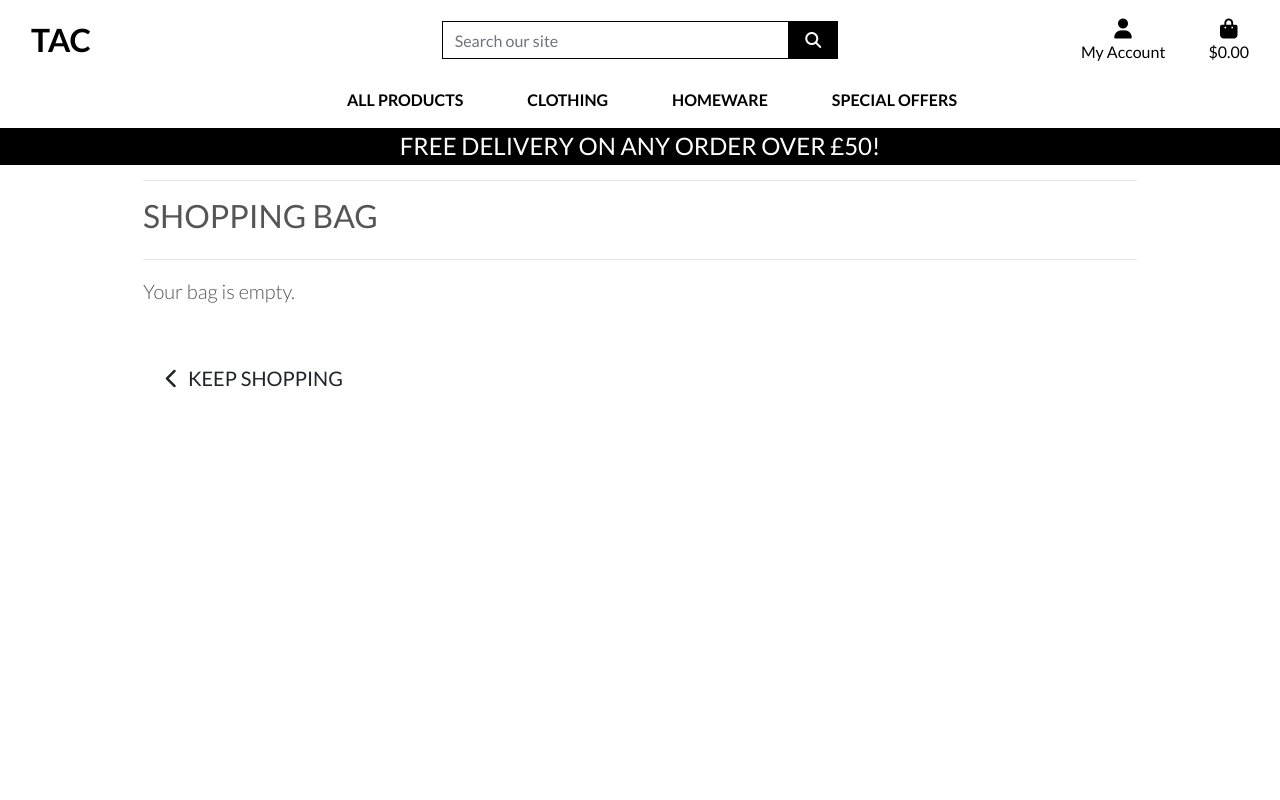
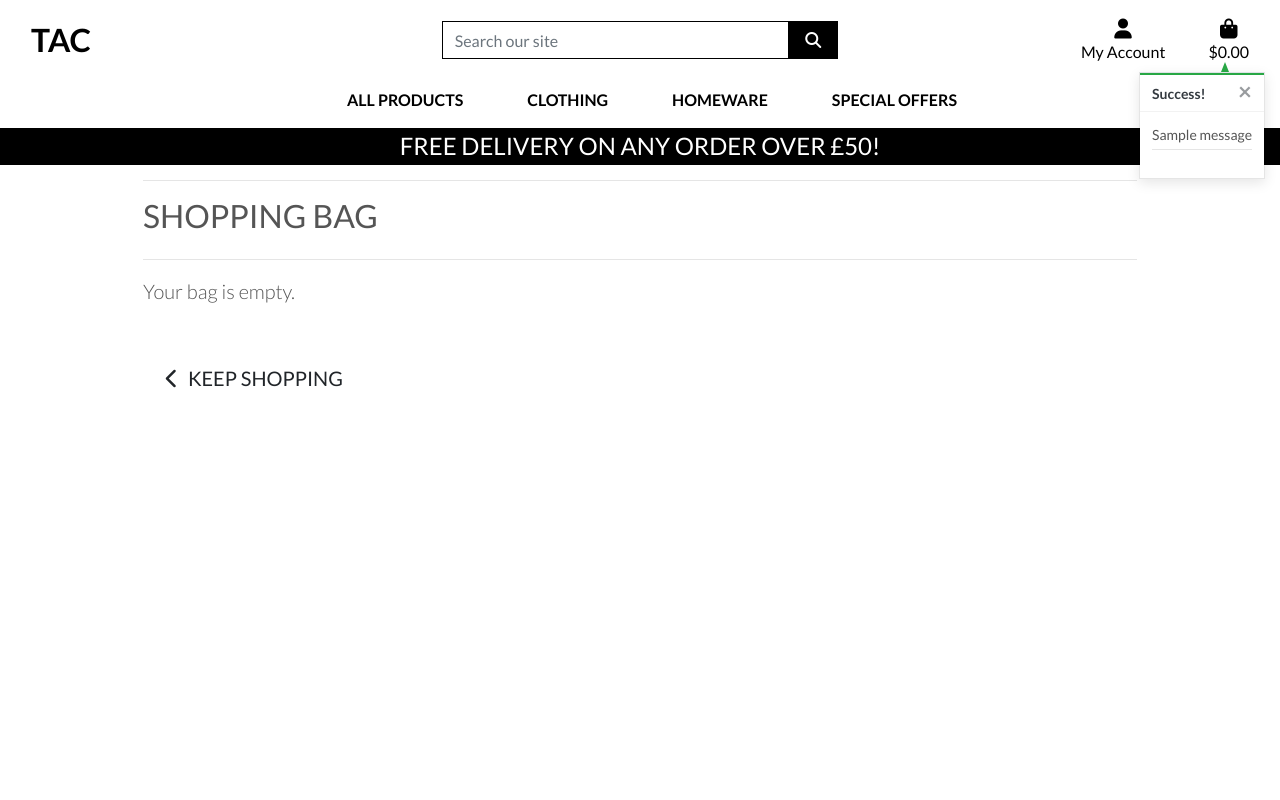
Before and after one commit to Howlerloud/Tac, a Django app: page /bag/ in a window 1280 px wide. Run offline with Django 3.2, Linux system fonts and the light colour scheme; one stand-in notice (Sample message) is shown; some libraries are stand-ins or nearby versions.

Commit message:
Added mini shopping cart when adding items to bag using toasts.

```diff
--- a/shopbag/views.py
+++ b/shopbag/views.py
@@ -1,4 +1,7 @@
-from django.shortcuts import render, redirect, reverse, HttpResponse
+from django.shortcuts import render, redirect, reverse, HttpResponse, get_object_or_404
+from django.contrib import messages
+
+from products.models import Product
 
 # Create your views here.
 
@@ -11,6 +14,8 @@ def view_bag(request):
 def add_to_bag(request, item_id):
     """ Add a quantity of the specified product to the shopping bag """
 
+    product = get_object_or_404(Product, pk=item_id)
+
     quantity = int(request.POST.get('quantity'))
     redirect_url = request.POST.get('redirect_url')
     size = None
@@ -22,15 +27,20 @@ def add_to_bag(request, item_id):
         if item_id in list(bag.keys()):
             if size in bag[item_id]['items_by_size'].keys():
                 bag[item_id]['items_by_size'][size] += quantity
+                messages.success(request, f'Updated size {size.upper()} {product.name} quantity to {bag[item_id]["items_by_size"][size]}')
             else:
                 bag[item_id]['items_by_size'][size] = quantity
+                messages.success(request, f'Added size {size.upper()} {product.name} to your bag')
         else:
             bag[item_id] = {'items_by_size': {size: quantity}}
+            messages.success(request, f'Added size {size.upper()} {product.name} to your bag')
     else:
         if item_id in list(bag.keys()):
             bag[item_id] += quantity
+            messages.success(request, f'Updated {product.name} quantity to {bag[item_id]}')
         else:
             bag[item_id] = quantity
+            messages.success(request, f'Added {product.name} to your bag')
 
     request.session['bag'] = bag
     return redirect(redirect_url)
@@ -38,6 +48,8 @@ def add_to_bag(request, item_id):
 
 def adjust_bag(request, item_id):
     """ Adjust the quantity of the specified product to the specified amount """
+
+    product = get_object_or_404(Product, pk=item_id)
 
     quantity = int(request.POST.get('quantity'))
     size = None
@@ -48,15 +60,19 @@ def adjust_bag(request, item_id):
     if size:
         if quantity > 0:
             bag[item_id]['items_by_size'][size] = quantity
+            messages.success(request, f'Updated size {size.upper()} {product.name} quantity to {bag[item_id]["items_by_size"][size]}')
         else:
             del bag[item_id]['items_by_size'][size]
             if not bag[item_id]['items_by_size']:
                 bag.pop(item_id)
+            messages.success(request, f'Removed size {size.upper()} {product.name} from your bag')
     else:
         if quantity > 0:
             bag[item_id] = quantity
+            messages.success(request, f'Updated {product.name} quantity to {bag[item_id]}')
         else:
             bag.pop(item_id)
+            messages.success(request, f'Removed {product.name} from your bag')
 
     request.session['bag'] = bag
     return redirect(reverse('view_bag'))
@@ -64,6 +80,9 @@ def adjust_bag(request, item_id):
 
 def remove_from_bag(request, item_id):
     """ Remove the item from the shopping bag """
+
+    product = get_object_or_404(Product, pk=item_id)
+
     try:
         size = None
         if 'product_size' in request.POST:
@@ -74,11 +93,15 @@ def remove_from_bag(request, item_id):
             del bag[item_id]['items_by_size'][size]
             if not bag[item_id]['items_by_size']:
                 bag.pop(item_id)
+            messages.success(request, f'Removed size {size.upper()} {product.name} from your bag')
         else:
             bag.pop(item_id)
+            messages.success(request, f'Removed {product.name} from your bag')
 
         request.session['bag'] = bag
         return HttpResponse(status=200)
 
     except Exception as e:
+
+        messages.error(request, f'Error removing item: {e}')
         return HttpResponse(status=500)
--- a/static/css/base.css
+++ b/static/css/base.css
@@ -91,6 +91,70 @@ a.category-badge > span.badge:hover {
     cursor: pointer;
 }
 
+.message-container {
+    position: fixed;
+    top: 72px;
+    right: 15px;
+    z-index: 9999999999999;
+}
+
+.custom-toast {
+    overflow: visible;
+}
+
+.toast-capper {
+    height: 2px;
+}
+
+.arrow-up {
+    width: 0;
+    height: 0;
+    border-left: 4px solid transparent;
+    border-right: 4px solid transparent;
+    border-bottom: 10px solid black;
+    position: absolute;
+    top: -10px;
+    right: 36px;
+}
+
+.arrow-primary {
+    border-bottom-color: #007bff !important;
+}
+
+.arrow-secondary {
+    border-bottom-color: #6c757d !important;
+}
+
+.arrow-success {
+    border-bottom-color: #28a745 !important;
+}
+
+.arrow-danger {
+    border-bottom-color: #dc3545 !important;
+}
+
+.arrow-warning {
+    border-bottom-color: #ffc107 !important;
+}
+
+.arrow-info {
+    border-bottom-color: #17a2b8 !important;
+}
+
+.arrow-light {
+    border-bottom-color: #f8f9fa !important;
+}
+
+.arrow-dark {
+    border-bottom-color: #343a40 !important;
+}
+
+.bag-notification-wrapper {
+    height: 100px;
+    overflow-x: hidden;
+    overflow-y: auto;
+}
+
 
 /* -------------------------------- Media Queries */
 
--- a/tacweb/settings.py
+++ b/tacweb/settings.py
@@ -78,6 +78,8 @@ TEMPLATES = [
         },
     },
 ]
+
+MESSAGE_STORAGE = 'django.contrib.messages.storage.session.SessionStorage'
 
 AUTHENTICATION_BACKENDS = [
     # Needed to login by username in Django admin, regardless of `allauth`
--- a/templates/base.html
+++ b/templates/base.html
@@ -120,7 +120,21 @@
       </div>
     </header>
       {%if messages %}
-      <div class="message-container"></div>
+      <div class="message-container">
+      {% for message in messages %}
+          {% with message.level as level %}
+              {% if level == 40 %}
+                  {% include 'includes/toasts/toast_error.html' %}
+              {% elif level == 30 %}
+                  {% include 'includes/toasts/toast_warning.html' %}
+              {% elif level == 25 %}
+                  {% include 'includes/toasts/toast_success.html' %}
+              {% else %}
+                  {% include 'includes/toasts/toast_info.html' %}
+              {% endif %}
+          {% endwith %}
+      {% endfor %}
+      </div>
       {% endif %}
 
       {% block page_header %}
@@ -130,6 +144,9 @@
       {% endblock %}
 
       {% block postloadjs %}
+      <script type="text/javascript">
+        $('.toast').toast('show');
+      </script>
       {% endblock %}
   </body>
 </html>
--- /dev/null
+++ b/templates/includes/toasts/toast_success.html
@@ -0,0 +1,54 @@
+<div class="toast custom-toast rounded-0 border-top 0" data-autohide="false">
+    <div class="arrow-up arrow-success"></div>
+    <div class="w-100 toast-capper bg-success"></div>
+    <div class="toast-header bg-white text-dark">
+        <strong class="mr-auto">Success!</strong>
+        <button type="button" class="ml-2 mb-1 close text-dark" data-dismiss="toast" aria-label="Close">
+            <span aria-hidden="true">&times;</span>
+        </button>
+    </div>
+    <div class="toast-body bg-white">
+        <div class="row">
+            <div class="col">
+                {{ message }}
+                <hr class="mt-1 mb-3">
+            </div>
+        </div>
+        {% if grand_total %}
+            <p class="logo-font bg-white text-black py-1">Your Bag ({{ product_count }})</p>
+            <div class="bag-notification-wrapper">
+                {% for item in bag_items %}
+                    <div class="row">
+                        <div class="col-3 my-1">
+                            <img class="w-100" src="{{ item.product.image.url }}">
+                        </div>
+                        <div class="col-9">
+                            <p class="my-0"><strong>{{ item.product.name }}</strong></p>
+                            <p class="my-0 small">Size: {% if item.product.has_sizes %}{{ item.size|upper }}{% else %}N/A{% endif %}</p>
+                            <p class="my-0 small text-muted">Qty: {{ item.quantity }}</p>
+                        </div>
+                    </div>
+                {% endfor %}
+            </div>
+            <div class="row">
+                <div class="col">
+                    <strong><p class="mt-3 mb-1 text-black">
+                        Total{% if free_delivery_delta > 0 %} (Exc. delivery){% endif %}:
+                        <span class="float-right">${{ total|floatformat:2 }}</span>
+                    </p></strong>
+                    {% if free_delivery_delta > 0 %}
+                        <p class="mb-0 p-2 bg-warning shadow-sm text-black text-center">
+                            Spend <strong>${{ free_delivery_delta }}</strong> more to get free next day delivery!
+                        </p>
+                    {% endif %}
+                    <a href="{% url 'view_bag' %}" class="btn btn-black btn-block rounded-0">
+                        <span class="text-uppercase">Go To Secure Checkout</span>
+                        <span class="icon">
+                            <i class="fas fa-lock"></i>
+                        </span>
+                    </a>
+                </div>
+            </div>
+        {% endif %}
+    </div>
+</div>
```
Also changed, not shown: templates/includes/toasts/toast_error.html (added, +13 -0 lines), templates/includes/toasts/toast_info.html (added, +13 -0 lines), templates/includes/toasts/toast_warning.html (added, +13 -0 lines), db.sqlite3.
